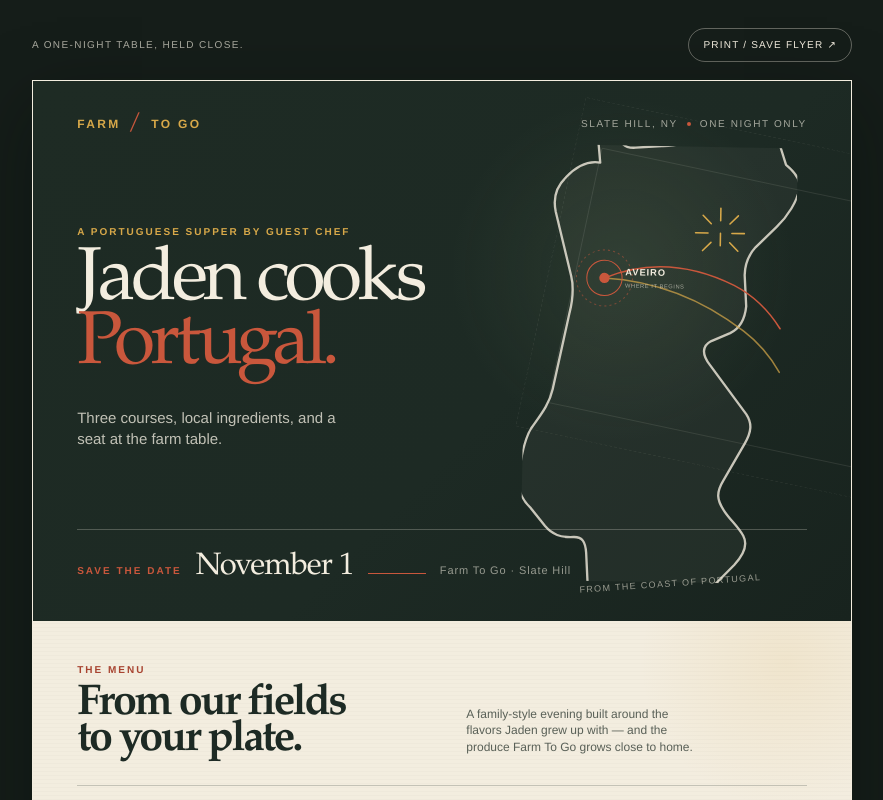
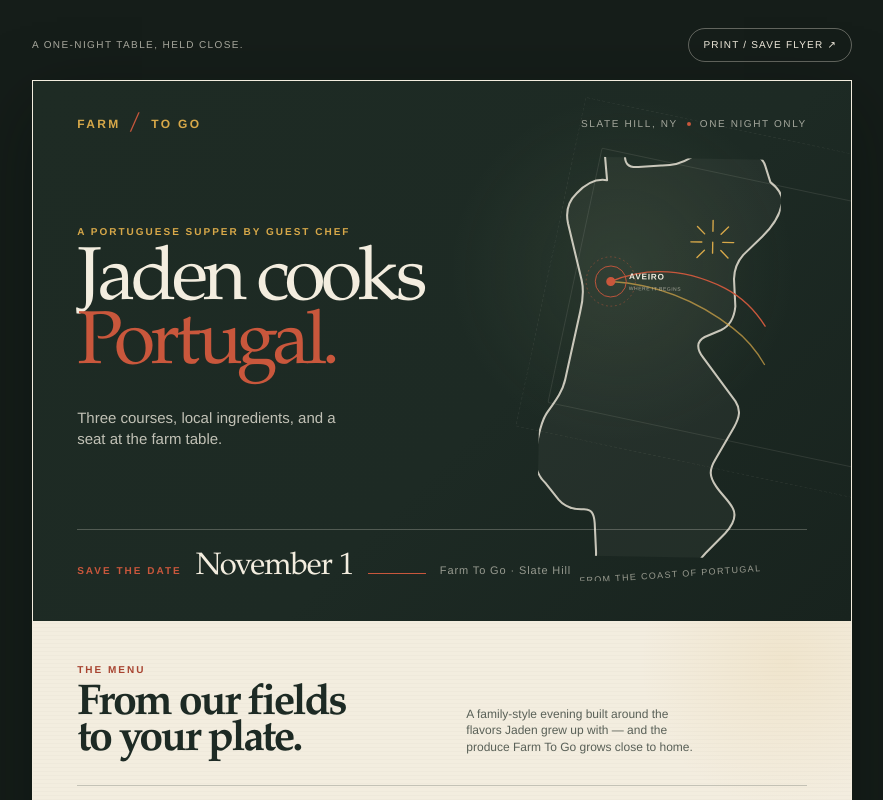
Before and after one commit to jadenguitarman/guest-chef-marketing, a Next.js app: page / in a window 1280 px wide. Shown: the top 800 px of the page, without its empty margins (198-1081 px from the left). Built offline with nearby package versions, Linux system fonts and the light colour scheme.

Commit message:
Contain Portugal map artwork

```diff
--- a/app/globals.css
+++ b/app/globals.css
@@ -235,13 +235,17 @@ a {
   right: 7%;
   top: 12%;
   aspect-ratio: 260 / 420;
+  overflow: hidden;
+  padding: 1.5% 2% 0;
   transform: rotate(1deg);
 }
 
 .hero-art__map {
   display: block;
   width: 100%;
-  height: 100%;
+  height: 94%;
+  object-fit: contain;
+  object-position: top center;
 }
 
 .hero-art__map-outline {
@@ -291,8 +295,11 @@ a {
 }
 
 .hero-art__caption {
-  position: relative;
-  margin: -2% 0 0 22%;
+  position: absolute;
+  right: 0;
+  bottom: 1%;
+  left: 22%;
+  margin: 0;
   color: rgba(243, 237, 223, 0.58);
   font-size: clamp(7px, 0.8vw, 9px);
   letter-spacing: 0.15em;
```
